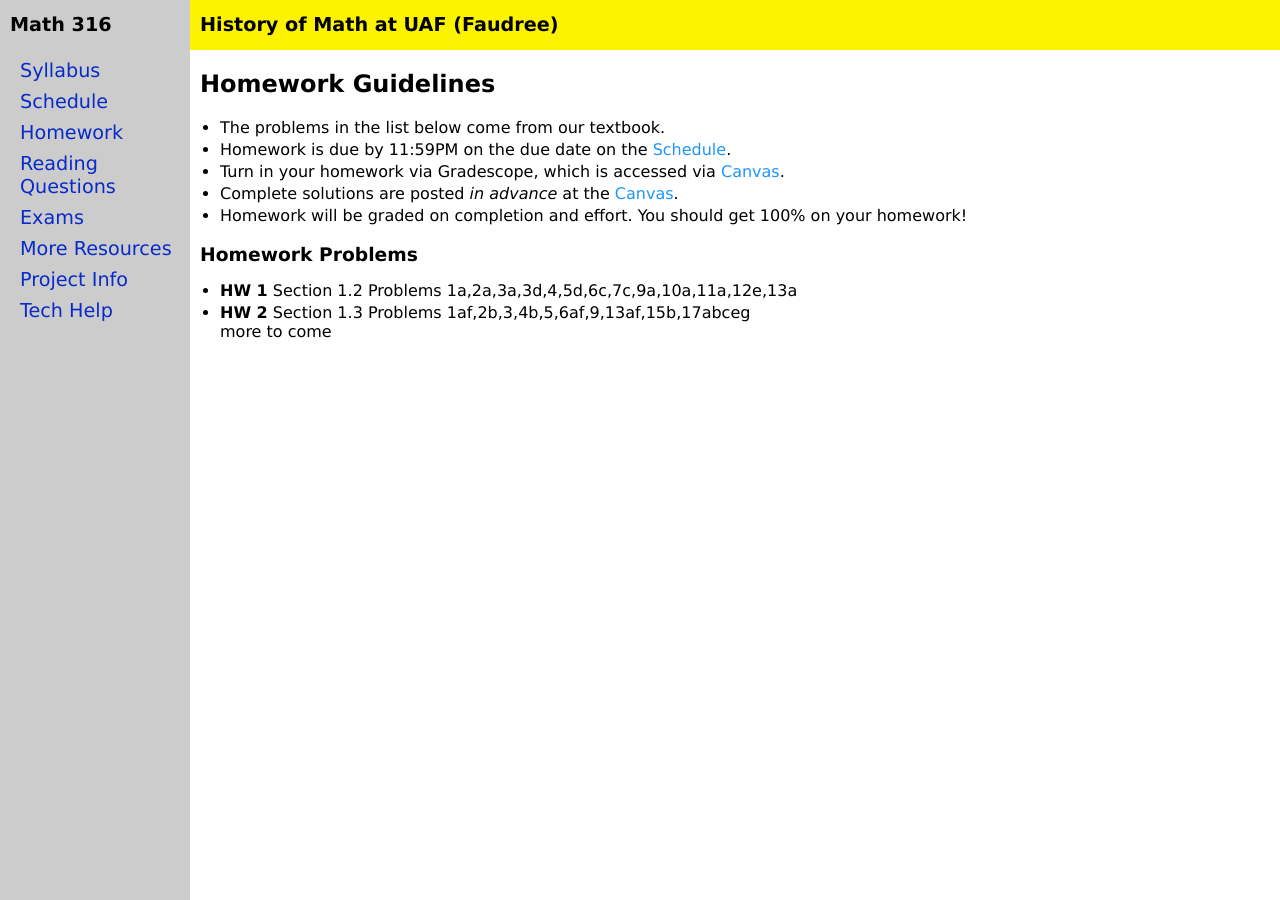
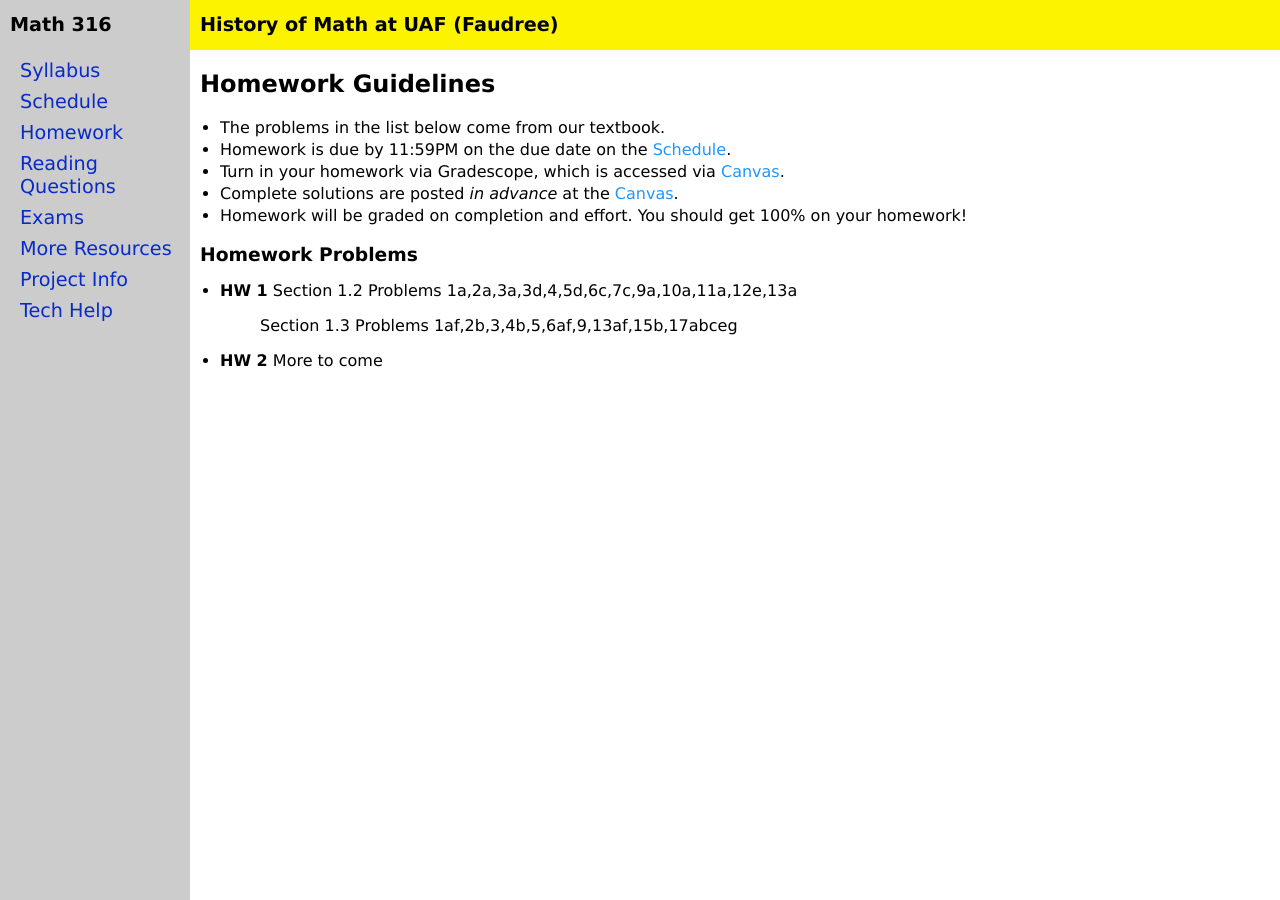
Before and after one commit to jrfaudree/HOM, a Jekyll site: the page built from homework.md, in a window 1280 px wide. Built offline with Jekyll 4.4.1, drawn with Linux system fonts in a browser that asks for light colours.

```diff
--- a/homework.md
+++ b/homework.md
@@ -14,5 +14,7 @@ title: Homework
 ### Homework Problems
 
   * **HW 1** Section 1.2 Problems 1a,2a,3a,3d,4,5d,6c,7c,9a,10a,11a,12e,13a
-  * **HW 2** Section 1.3 Problems 1af,2b,3,4b,5,6af,9,13af,15b,17abceg
-  more to come
+>
+Section 1.3 Problems 1af,2b,3,4b,5,6af,9,13af,15b,17abceg
+>
+  * **HW 2** More to come
```
